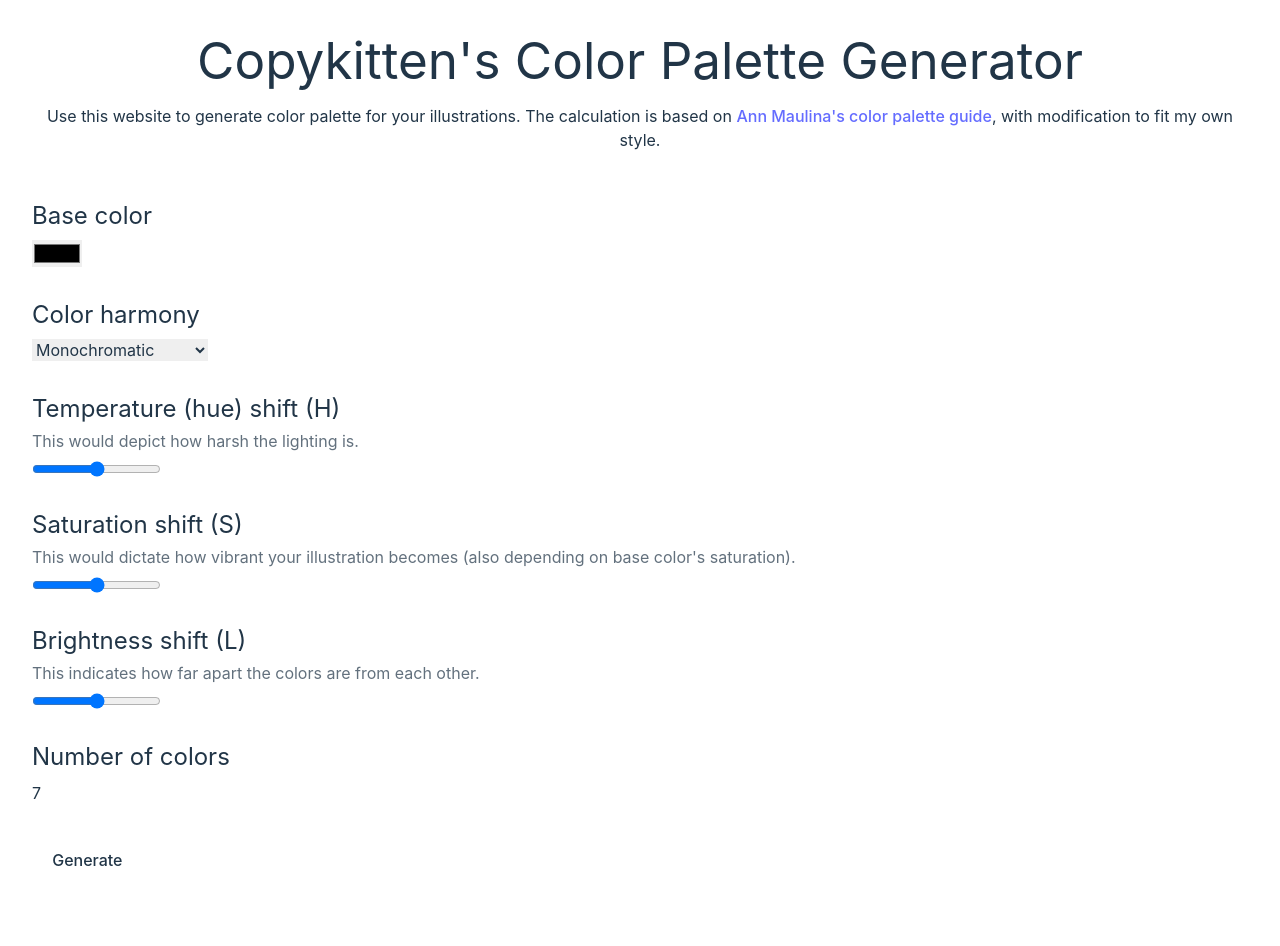
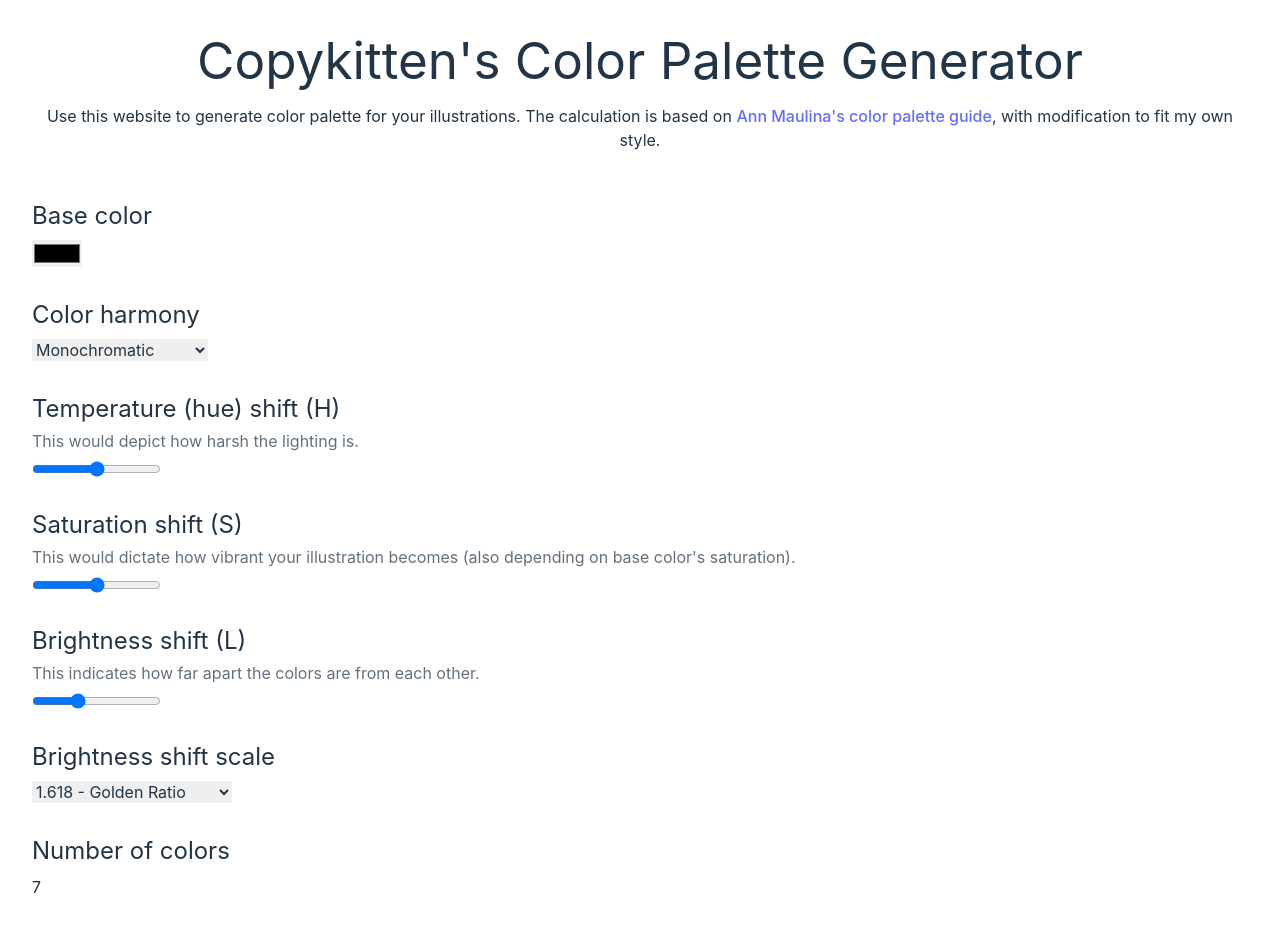
Before and after one commit to FelineJTD/color-palette-generator, a Svelte app: page / in a window 1280 px wide. Shown: the top 946 px of the page. Before the commit the page ends 915 px from the top, so only its background shows below. Built offline with nearby package versions, Linux system fonts and the light colour scheme.

Commit message:
feat: add scale

```diff
--- a/src/App.svelte
+++ b/src/App.svelte
@@ -52,26 +52,28 @@
     return [h, s, l];
   };
 
-  const generateOneLinePalette = (color: number[], hShift: number, sShift: number, lShift: number, numColors: number) => {
+  const generateOneLinePalette = (color: number[], hShift: number, sShift: number, lShift: number, scale: number, numColors: number) => {
     // color: [h, s, l]
     const h = color[0];
     const s = color[1];
     const l = color[2];
     console.log(h, s, l);
 
+    console.log("scale", 1/scale);
+
     const palette = [];
     // To left side
     for (let i = numColors / 2; i >= 0; i--) {
       const newH = (h - hShift * i + 360) % 360;
       const newS = s - sShift * i;
-      const newL = l - lShift * i;
+      const newL = l - lShift * i * (1/scale);
       palette.push(`hsl(${newH}, ${newS}%, ${newL}%)`);
     }
     // To right side
     for (let i = 1; i < numColors / 2; i++) {
       const newH = (h + hShift * i) % 360;
       const newS = s - sShift * i;
-      const newL = l + lShift * i;
+      const newL = l + lShift * i * (1/scale);
       palette.push(`hsl(${newH}, ${newS}%, ${newL}%)`);
     }
 
@@ -87,9 +89,10 @@
     const hShift = (document.getElementById('h-shift') as HTMLInputElement).value;
     const sShift = (document.getElementById('s-shift') as HTMLInputElement).value;
     const lShift = (document.getElementById('l-shift') as HTMLInputElement).value;
+    const lScale = (document.getElementById('l-scale') as HTMLSelectElement).value;
     const numColors = (document.getElementById('num-colors') as HTMLInputElement).value;
 
-    console.log(color, type, hShift, sShift, lShift, numColors);
+    console.log(color, type, hShift, sShift, lShift, lScale, numColors);
 
     const hsl = hexToHSL(color);
 
@@ -128,7 +131,7 @@
 
     let tempResults: string[][] = [];
     for (const baseColor of baseColors) {
-      const palette = generateOneLinePalette(baseColor, parseInt(hShift), parseInt(sShift), parseInt(lShift), parseInt(numColors));
+      const palette = generateOneLinePalette(baseColor, parseInt(hShift), parseInt(sShift), parseInt(lShift), parseFloat(lScale), parseInt(numColors));
       tempResults.push(palette);
     }
 
@@ -142,7 +145,7 @@
   <!-- DESCRIPTION -->
   <p class="mb-12">Use this website to generate color palette for your illustrations. The calculation is based on <a href="https://www.clipstudio.net/how-to-draw/archives/156922" target="_blank" rel="noopener noreferrer">Ann Maulina&apos;s color palette guide</a>, with modification to fit my own style.</p>
   <!-- MAIN CONTENT -->
-  <section class="flex">
+  <section class="flex relative">
     <!-- COLOR INPUT -->
     <form on:submit={handleGenerate}>
       <label for="color" class="block mb-2 text-left text-2xl">Base color</label>
@@ -164,20 +167,31 @@
       <input type="range" id="s-shift" class="block mb-8" max="20" value="10" />
       <label for="l-shift" class="block mb-1 text-left text-2xl">Brightness shift (L)</label>
       <p class="mb-2 opacity-70 text-left">This indicates how far apart the colors are from each other.</p>
-      <input type="range" id="l-shift" class="block mb-8" max="20" value="10" />
+      <input type="range" id="l-shift" class="block mb-8" max="60" value="20" />
+      <label for="l-scale" class="block mb-2 text-left text-2xl">Brightness shift scale</label>
+      <select id="l-scale" class="block mb-8">
+        <option value="1.067">1.067 - Minor Second</option>
+        <option value="1.125">1.125 - Major Second</option>
+        <option value="1.200">1.200 - Minor Third</option>
+        <option value="1.250">1.250 - Major Third</option>
+        <option value="1.333">1.333 - Perfect Fourth</option>
+        <option value="1.414">1.414 - Augmented Fifth</option>
+        <option value="1.500">1.500 - Perfect Fifth</option>
+        <option value="1.618" selected>1.618 - Golden Ratio</option>
+      </select>
       <label for="num-colors" class="block mb-2 text-left text-2xl">Number of colors</label>
       <input type="number" id="num-colors" class="block mb-8" value={7} />
       <button class="block">Generate</button>
     </form>
     <!-- RESULT -->
-    <div>
+    <div class="sticky top-0 right-0">
       {#if results.length > 0}
         <h2 class="mb-4">Result</h2>
         <div class="flex flex-col gap-2">
           {#each results as result}
             <div class="flex">
               {#each result as subresult}
-                <div class="w-16 h-16 rounded-full" style="background-color: {subresult}"></div>
+                <div class="w-16 h-16 rounded-full border border-black/20" style="background-color: {subresult}"></div>
               {/each}
             </div>
           {/each}
--- a/src/app.css
+++ b/src/app.css
@@ -38,10 +38,6 @@ h1 {
   line-height: 1.1;
 }
 
-.card {
-  padding: 2em;
-}
-
 #app {
   max-width: 1280px;
   margin: 0 auto;
```
